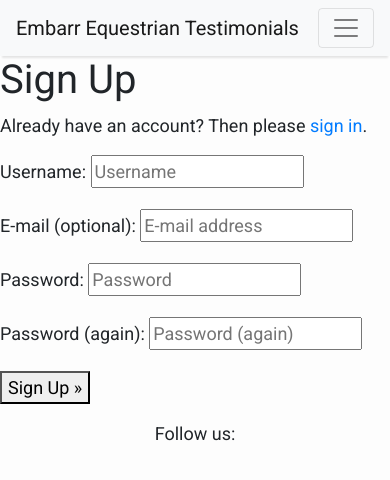
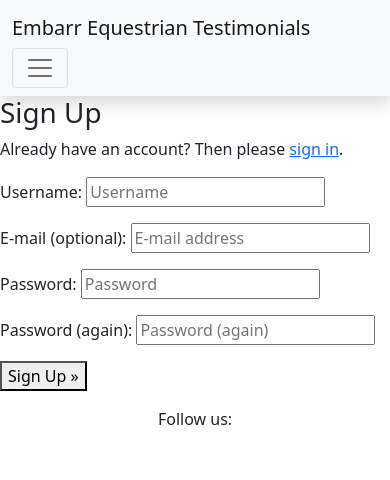
Before and after one commit to chellej80/Embarr-Equestrian-Testimonials, a Django app: page /accounts/signup/ in a window 390 px wide. Shown: the top 480 px of the page. Run offline with Django 3.2, Linux system fonts and the light colour scheme; some libraries are stand-ins or nearby versions.

Commit message:
fixed nav bar hamburger issue

```diff
--- a/templates/base.html
+++ b/templates/base.html
@@ -5,15 +5,20 @@
 
     <head>
         <title>Embarr Equestrian</title>
-        <link href="https://fonts.googleapis.com/css?family=Roboto:400,700" rel="stylesheet">
-        <meta name="google" content="notranslate" />
+        <link rel="preconnect" href="https://fonts.gstatic.com">
+        <link href="https://fonts.googleapis.com/css2?family=Roboto:wght@300&display=swap" rel="stylesheet">
+        <link href="https://fonts.googleapis.com/css2?family=Lato:wght@300;700&display=swap" rel="stylesheet">
+        <link rel="stylesheet" href="https://cdnjs.cloudflare.com/ajax/libs/font-awesome/5.15.3/css/all.min.css">
         <meta name="viewport" content="width=device-width, initial-scale=1" />
-        <!--<link rel="stylesheet" href="https://maxcdn.bootstrapcdn.com/bootstrap/4.0.0/css/bootstrap.min.css" integrity="sha384-Gn5384xqQ1aoWXA+058RXPxPg6fy4IWvTNh0E263XmFcJlSAwiGgFAW/dAiS6JXm"
-            crossorigin="anonymous" />-->
-        <link rel="stylesheet" href="https://cdn.jsdelivr.net/npm/bootstrap@4.0.0/dist/css/bootstrap.min.css" integrity="sha384-Gn5384xqQ1aoWXA+058RXPxPg6fy4IWvTNh0E263XmFcJlSAwiGgFAW/dAiS6JXm" crossorigin="anonymous">
-        <script src="https://cdn.jsdelivr.net/npm/bootstrap@4.0.0/dist/js/bootstrap.min.js" integrity="sha384-JZR6Spejh4U02d8jOt6vLEHfe/JQGiRRSQQxSfFWpi1MquVdAyjUar5+76PVCmYl" crossorigin="anonymous"></script>
+        <!--<link rel="stylesheet" href="https://cdn.jsdelivr.net/npm/bootstrap@4.0.0/dist/css/bootstrap.min.css" integrity="sha384-Gn5384xqQ1aoWXA+058RXPxPg6fy4IWvTNh0E263XmFcJlSAwiGgFAW/dAiS6JXm" crossorigin="anonymous">
+        <script src="https://cdn.jsdelivr.net/npm/bootstrap@4.0.0/dist/js/bootstrap.min.js" integrity="sha384-JZR6Spejh4U02d8jOt6vLEHfe/JQGiRRSQQxSfFWpi1MquVdAyjUar5+76PVCmYl" crossorigin="anonymous">
+        </script>-->
+        <link href="https://cdn.jsdelivr.net/npm/bootstrap@5.0.1/dist/css/bootstrap.min.css" rel="stylesheet"
+            integrity="sha384-+0n0xVW2eSR5OomGNYDnhzAbDsOXxcvSN1TPprVMTNDbiYZCxYbOOl7+AMvyTG2x" crossorigin="anonymous">
+        <script src="https://cdn.jsdelivr.net/npm/bootstrap@5.0.1/dist/js/bootstrap.bundle.min.js"
+            integrity="sha384-gtEjrD/SeCtmISkJkNUaaKMoLD0//ElJ19smozuHV6z3Iehds+3Ulb9Bn9Plx0x4" crossorigin="anonymous">
         </script>
-        <link rel="stylesheet" href="{% static 'css/style.css' %}">
+
     </head>
 
     <body>
@@ -25,8 +30,8 @@
                     aria-controls="navbarResponsive" aria-expanded="false" aria-label="Toggle navigation">
                     <span class="navbar-toggler-icon"></span>
                 </button>
-                <div class="collapse navbar-collapse" id="navbarResponsive">
-                    <ul class="navbar-nav ml-auto">
+                <div class="collapse navbar-collapse justify-content-end" id="navbarResponsive">
+                    <ul class="navbar-nav">
                         <li class="nav-item text-black">
                             <a class="nav-link active text-black font-weight-bold" href="{% url 'home' %}">Home</a>
                         </li>
```
Also changed, not shown: db.sqlite3.
